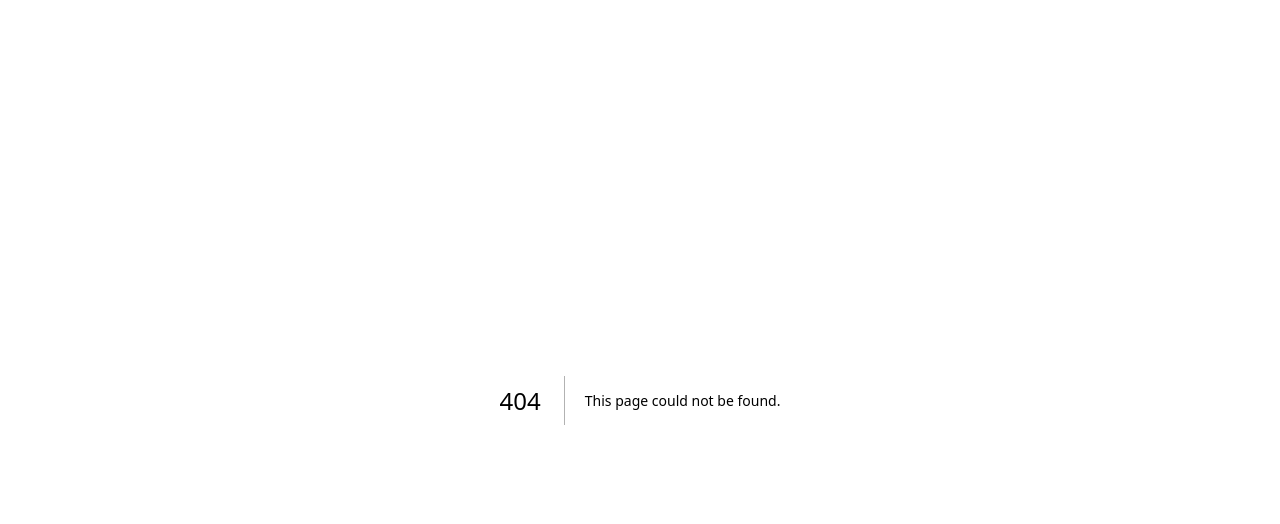
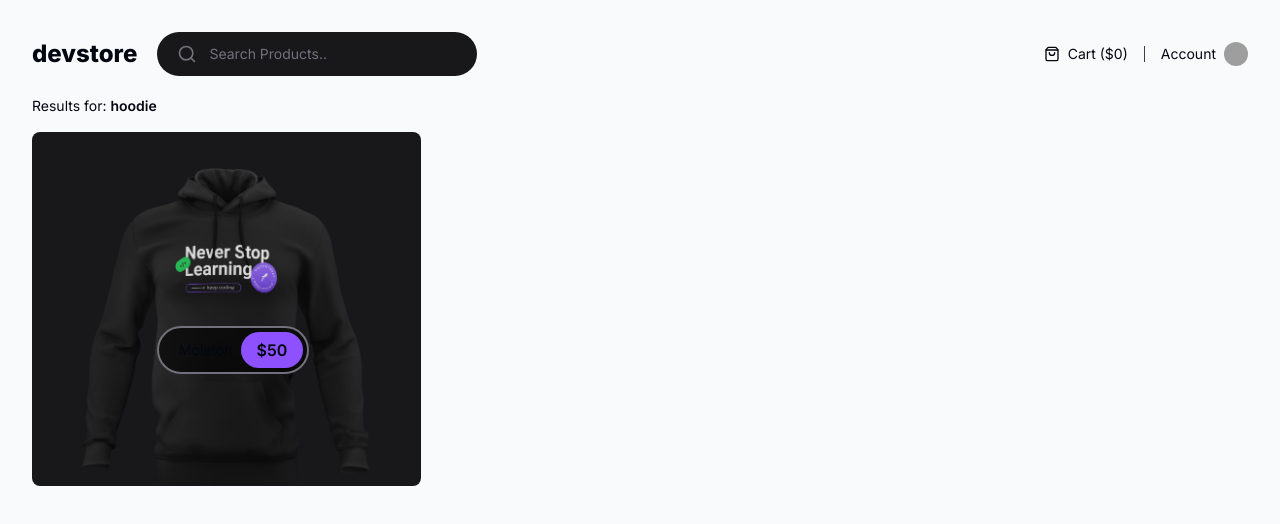
Before and after one commit to wilsonfsouza/swag-store, a Next.js app: page /search in a window 1280 px wide. Before the commit this address had no page. Shown: the top 524 px of the page. Built offline with nearby package versions, Linux system fonts and the light colour scheme; grey boxes are pictures that could not be loaded.

Commit message:
feat: add page for search results

```diff
--- /dev/null
+++ b/src/app/(store)/search/page.tsx
@@ -0,0 +1,35 @@
+import { formatCurrency } from '@/utils/format-currency';
+import Image from 'next/image';
+import Link from 'next/link';
+
+export default async function Search() {
+  return (
+    <div className="flex flex-col gap-4">
+      <p className="text-sm">
+        Results for: <span className="font-semibold">hoodie</span>
+      </p>
+
+      <div className="grid grid-cols-3 gap-6">
+        <Link
+          href={`/product/moletom-never-stop-learning`}
+          className="group relative rounded-lg bg-zinc-900 overflow-hidden flex justify-center items-end"
+        >
+          <Image
+            src={'/moletom-never-stop-learning.png'}
+            width={480}
+            height={480}
+            quality={100}
+            alt="Hoodie with logo and text saying never stop learning"
+            className="group-hover:scale-105 transition-transform duration-500"
+          />
+          <div className="absolute bottom-28 right-28 h-12 flex items-center gap-2 max-w-[280px] rounded-full border-2 border-zinc-500 bg-black/60 p-1 pl-5">
+            <span className="text-sm truncate">Moleton</span>
+            <span className="flex h-full items-center justify-center rounded-full bg-violet-500 px-4 font-semibold">
+              {formatCurrency(50)}
+            </span>
+          </div>
+        </Link>
+      </div>
+    </div>
+  );
+}
```
